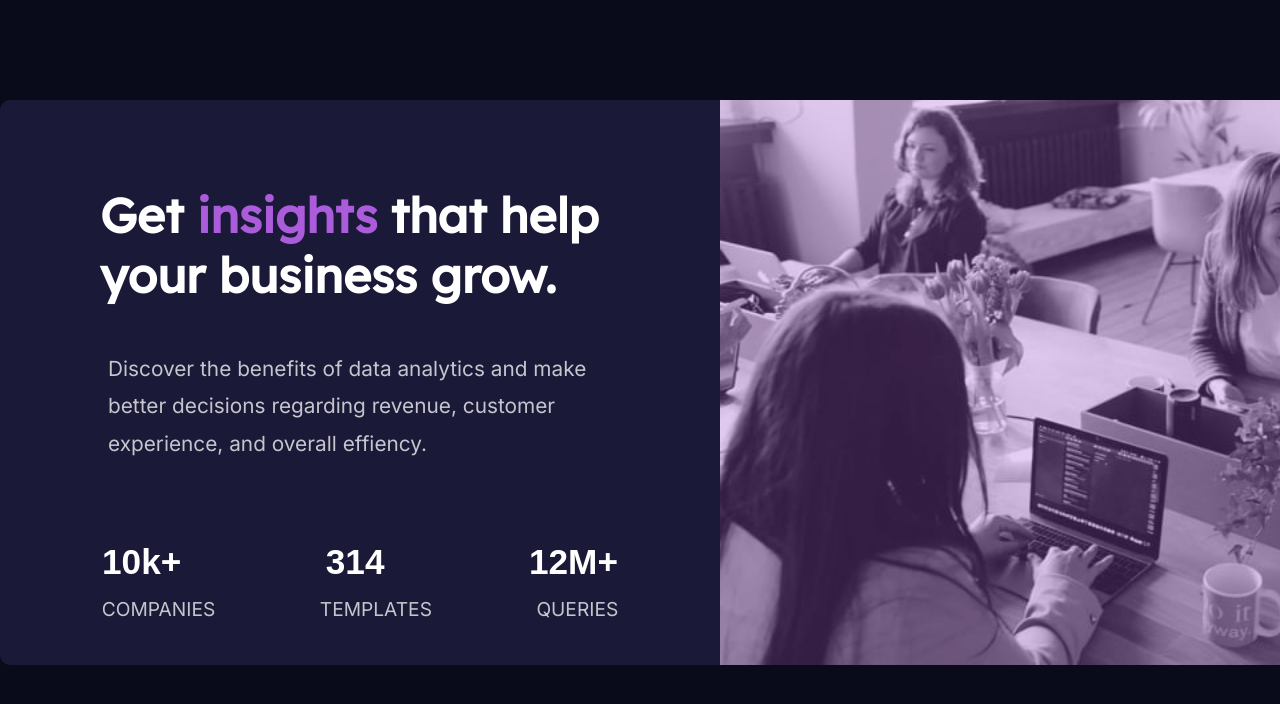
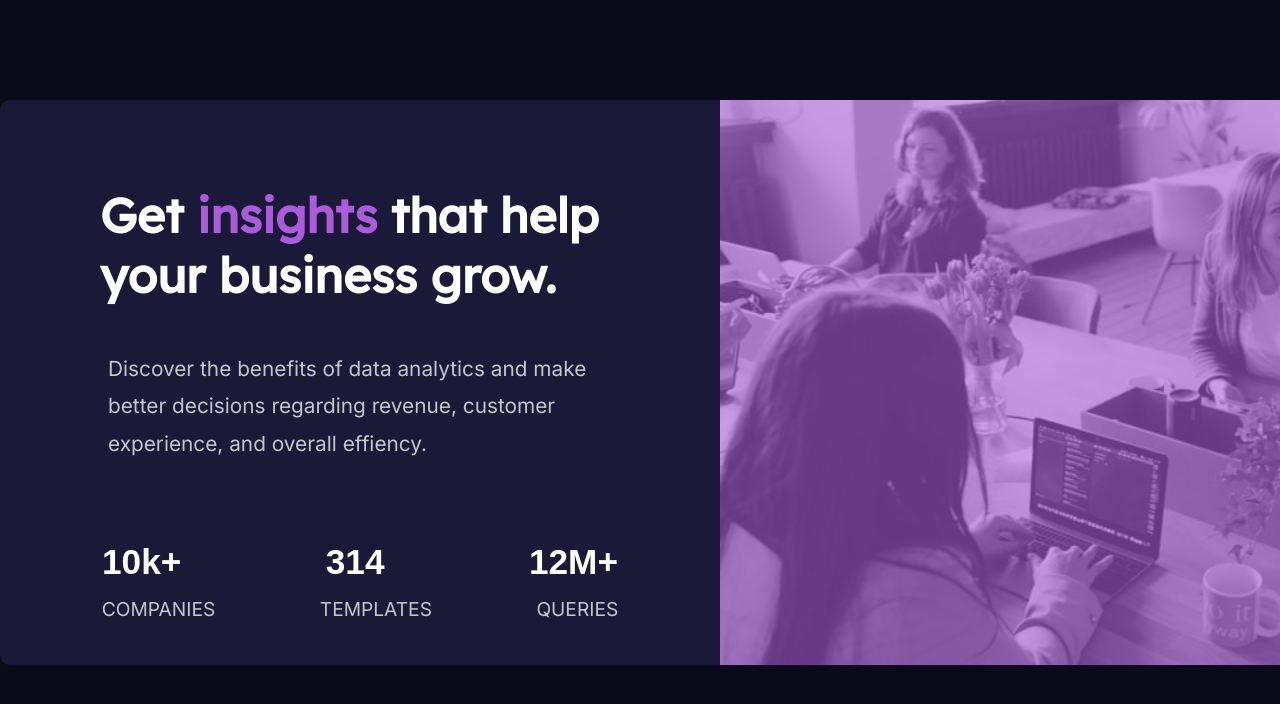
Before and after one commit to grossi13/Card-Component, a plain HTML site: page index.html in a window 1280 px wide. Shown: the top 704 px of the page. Drawn offline with Linux system fonts and the light colour scheme.

Commit message:
Update styles.css

```diff
--- a/css/styles.css
+++ b/css/styles.css
@@ -50,7 +50,7 @@ img {
 .pessoas1 {
     text-align: right;
     border-radius: 0 10px 10px 0;
-    opacity: 70%;
+    opacity: 40%;
     width: 100%;
     height: 100%;
 
```
